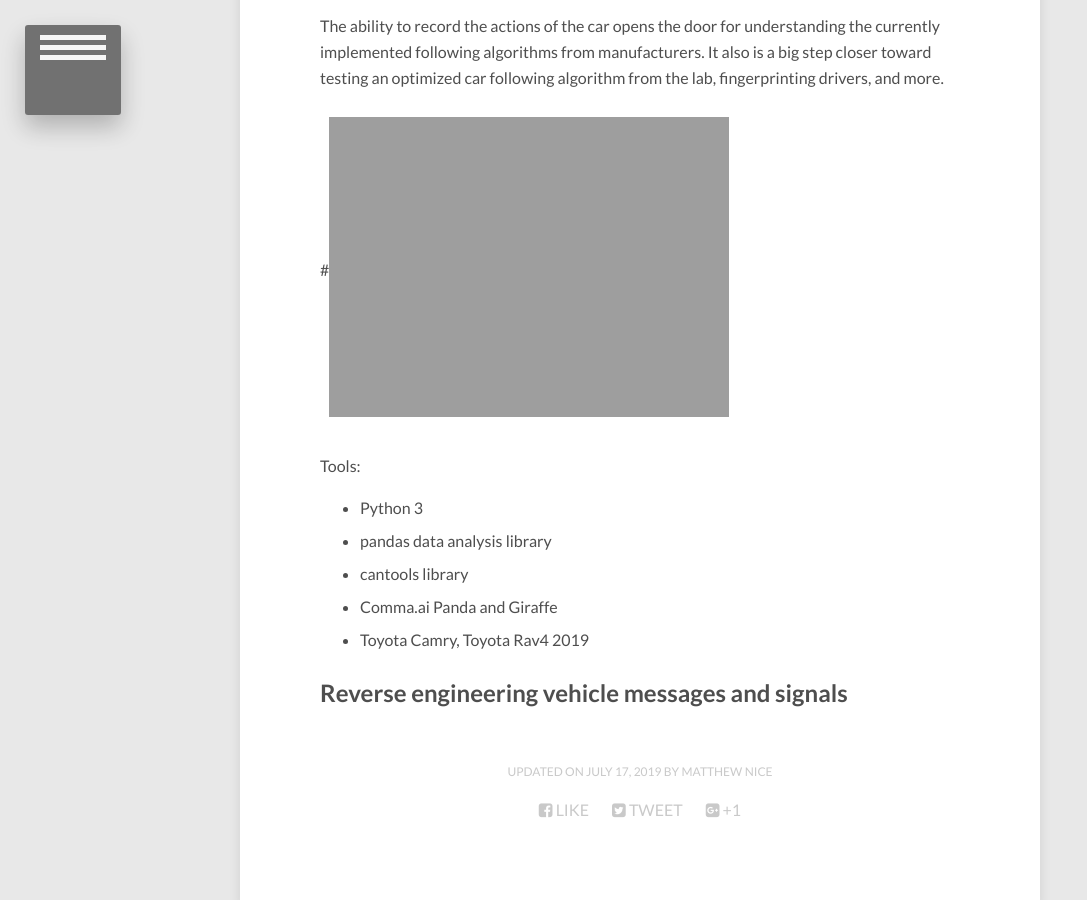
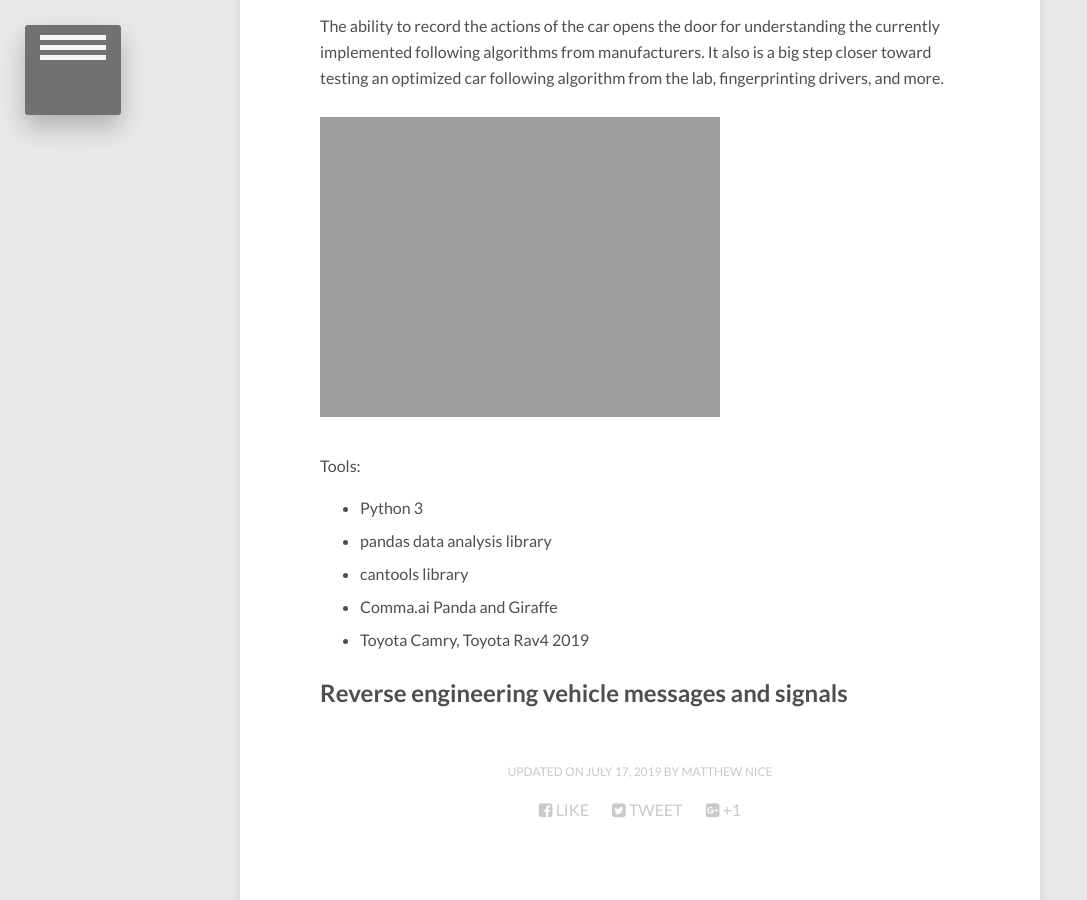
Before and after one commit to MatthewNice/MatthewNice.github.io, a Jekyll site: the page built from research/index.md, in a window 1280 px wide and 900 px high, scrolled down 899 px. Shown: the whole window, without its empty margins (0-1087 px from the left). Built offline with Jekyll 4.4.1, drawn with Linux system fonts in a browser that asks for light colours; nearby versions of some CDN libraries.

Commit message:
Update index.md

```diff
--- a/research/index.md
+++ b/research/index.md
@@ -14,7 +14,7 @@ The ability to record the actions of the car opens the door for understanding th
 
 
 <figure>
-	#<a href="{{ site.url }}/images/panda.JPG"><img src="{{ site.url }}/images/panda.JPG" alt="" rotate="90"></a>
+	<a href="{{ site.url }}/images/panda.JPG"><img src="{{ site.url }}/images/panda.JPG" alt="" rotate="90"></a>
 </figure>
 
 
```
